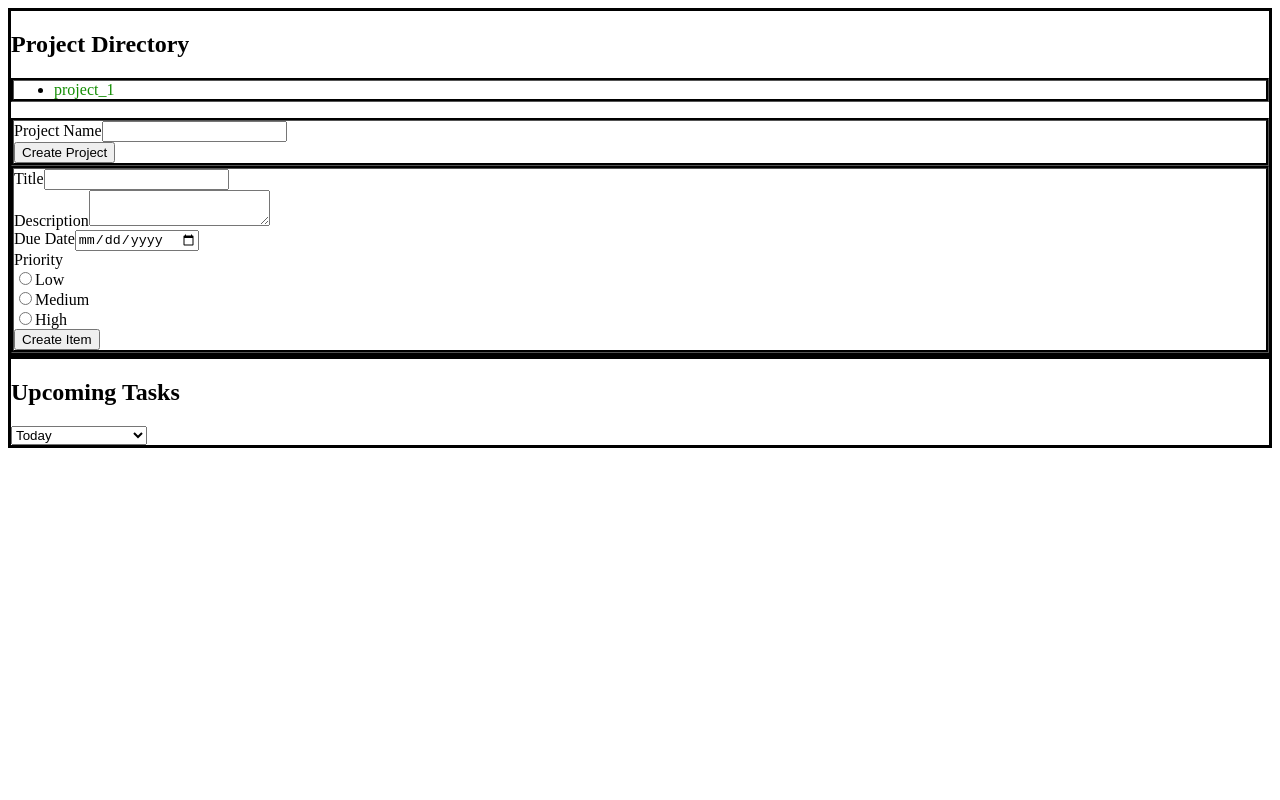
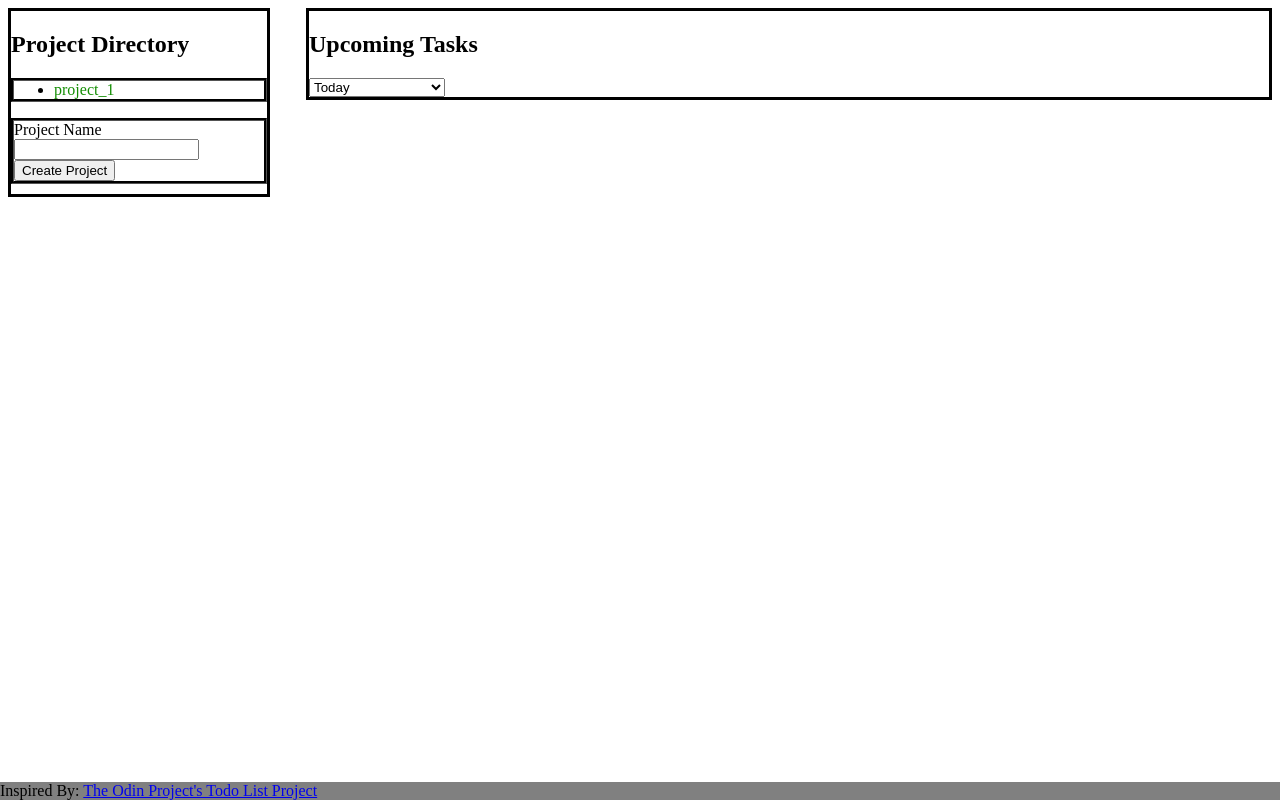
Before and after one commit to lucientiel/todo_list, a website built with webpack: page dist/index.html in a window 1280 px wide. Built offline with nearby package versions, Linux system fonts and the light colour scheme.

Commit message:
style and todoform placement changes

```diff
--- a/src/index.js
+++ b/src/index.js
@@ -14,7 +14,7 @@ genDefaultDirectory();
 homePageSectionSetup();
 projectNavListSetup();
 genProjectForm();
-genTodoItemForm();
-formSubmitClick();
+// genTodoItemForm();
+// formSubmitClick();
 genProjectClick();
 displayAllUpcomingTasks(0);
--- a/src/pageSections.js
+++ b/src/pageSections.js
@@ -40,10 +40,30 @@ const listingSection  = () => {
     selectUpcomingDuedTasksDaysOptionClick();
 }
 
+const footerSection = () => {
+    const contentDiv = document.getElementById('content');
+
+    const footerContainer = document.createElement('div');
+    footerContainer.id = 'footer_container';
+
+    const sourceInspirationDiv = document.createElement('div');
+    sourceInspirationDiv.innerText = 'Inspired By: '
+
+    const sourceAnchor = document.createElement('a');
+    sourceAnchor.setAttribute('href', "https://www.theodinproject.com/lessons/node-path-javascript-todo-list");
+    sourceAnchor.innerText = "The Odin Project's Todo List Project";
+
+    sourceInspirationDiv.appendChild(sourceAnchor);
+
+    footerContainer.append(sourceInspirationDiv);
+    contentDiv.append(footerContainer);
+
+}
 
 const homePageSectionSetup = () => {
     sideBarSection();
     listingSection();
+    footerSection();
 };
 
 
--- a/src/projectFuncs/projectItems.js
+++ b/src/projectFuncs/projectItems.js
@@ -1,6 +1,7 @@
-import { getCurrProjectDirectoryVal, setCurrProjectDirectoryVal, displayitemsInList, currProjectDirectory } from "../todoFuncs/todoItems";
+import { getCurrProjectDirectoryVal, setCurrProjectDirectoryVal, displayitemsInList, currProjectDirectory, formSubmitClick } from "../todoFuncs/todoItems";
 import { sortingOptions } from "../sort/sorting";
 import { addNewDirectorytoLocalStorage, checkProjectNameUniqueness} from "../storage/localStorageFuncs";
+import { genTodoItemForm } from "../todoFuncs/todoForms";
 
 
 const genProjectClick = () => { // create a new project directory, add it to the project listing object and call addtoProjectNavList to display on page navlist
@@ -93,6 +94,8 @@ const genCurrDirectoryNavClick = (projectId) => { //navigating to the project us
     const currNavItem = document.getElementById(projectId);
 
     currNavItem.addEventListener('click', () => {
+        genTodoItemForm(); // show todo creation form on sidebar
+        formSubmitClick();
         removeListingElems(); //removes any listing_elem div and listingcomplete_elem div from page
         addListingElems(); //adds listing_elem div and listingcomplete_elem div to page
 
--- a/src/style.css
+++ b/src/style.css
@@ -1,12 +1,31 @@
+body {
+    margin-bottom: 50px;
+}
+
 #todo_item_displaybox {
     border-color: black;
     border-style: dashed;
 }
 
+#project_name_form_container {
+    margin-bottom: 10px;;
+}
 
 #sidebar_container, #listing_container {
     border-color: black;
     border-style: solid;
+}
+
+#sidebar_container {
+    float:left;
+    position:fixed;
+    width: 20vw;
+}
+
+#listing_container {
+    float:right;
+    width: 75vw;
+    margin-bottom: 50px;
 }
 
 #listing_elem, #listing_complete_elem, #project_name_navlist, #project_name_form, #todo_form_container{
@@ -23,3 +42,11 @@
     font-size: 20px;
     font-weight: bold;
 }
+
+#footer_container {
+    position: fixed;
+    bottom: 0;
+    left: 0;
+    background-color: gray;
+    width: 100vw;
+}
--- a/src/todoFuncs/todoForms.js
+++ b/src/todoFuncs/todoForms.js
@@ -159,4 +159,9 @@ const genEditTodoForm = (todo_item) => {
     displayModal.appendChild(editFormContainer);
 }
 
-export { genTodoItemForm, genFormInput, genLabel, genEditTodoForm, genlineBreak}
+const removeTodoForm = () => {
+    const formElem = document.getElementById('todo_form_container');
+    formElem.remove()
+}
+
+export { genTodoItemForm, genFormInput, genLabel, genEditTodoForm, genlineBreak, removeTodoForm}
--- a/src/todoFuncs/todoItems.js
+++ b/src/todoFuncs/todoItems.js
@@ -1,5 +1,5 @@
 import { removeListingElems } from "../projectFuncs/projectItems";
-import { genEditTodoForm } from "./todoForms";
+import { genEditTodoForm, removeTodoForm } from "./todoForms";
 import { sortingOptions } from "../sort/sorting";
 import { sortOptionChange } from "../sort/sortEvents";
 import { savedSortDisplayItemsInList } from "../sort/sortingFuncs";
@@ -302,6 +302,7 @@ const exitProjectDirectoryButton = () => {
 const exitProjectButtonClickListener = () => {
     const exitButton = document.getElementById('exitdirectory_button');
     exitButton.addEventListener('click', () => {
+        removeTodoForm();
         removeListingElems(); //removes listing elem and listing complete elem, leaving everything until listing head
         const listingContainerElem = document.getElementById('listing_container');
         const listingSectHead = document.getElementById('listing_head');
--- a/src/upcoming/upcomingTasks.js
+++ b/src/upcoming/upcomingTasks.js
@@ -1,9 +1,10 @@
 import { removeListingElems, addListingElems } from "../projectFuncs/projectItems";
 import { setUpcomingItemComplete } from "../storage/localStorageFuncs";
-import { genitemDisplay, parseDateYMD, genOverDueDays, genOverDueNotice, displayitemsInList, setCurrProjectDirectoryVal } from "../todoFuncs/todoItems";
+import { genitemDisplay, parseDateYMD, genOverDueDays, genOverDueNotice, displayitemsInList, setCurrProjectDirectoryVal, formSubmitClick } from "../todoFuncs/todoItems";
 import { upcomingTaskDayRange } from "./upcomingSelect";
 import { changebgColorByPriority } from "../colors/priorityColors";
 import { changeBorderColorsByDueDate } from "../colors/dateColors";
+import { genTodoItemForm } from "../todoFuncs/todoForms";
 
 const getTodayDate = () => {
     const dateObj = new Date();
@@ -131,6 +132,8 @@ const upcomingTaskProjectNameClick = (projectName) => {
     allCurrProjectNameTasks.forEach(
         (projectNameSection) => {
             projectNameSection.addEventListener('click', ()=> {
+            genTodoItemForm(); //show the todo form and add its listener
+            formSubmitClick();
             removeListingElems();
             addListingElems();
             setCurrProjectDirectoryVal(projectName);
```
Also changed, not shown: dist/main.js, src/projectFuncs/projectDelete.js (added).
